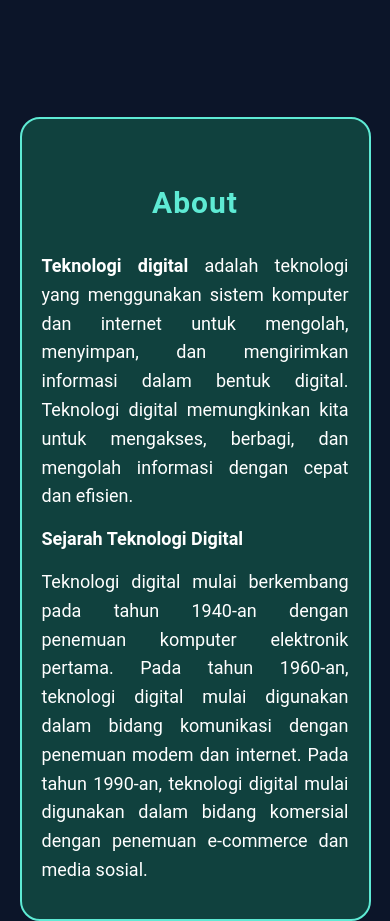
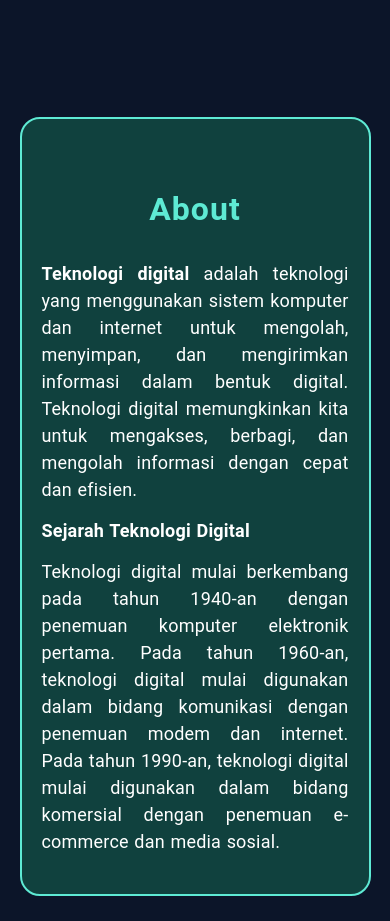
Before and after one commit to taufik-k/Project_TIK_Taufik, a plain HTML site: page index.html in a window 390 px wide. Shown: the part 827-1748 px from the top of the page. Drawn offline with Linux system fonts and the light colour scheme.

Commit message:
Enhance CSS for layout and responsiveness
Added styles for paragraphs, sections, and responsiveness.

```diff
--- a/style/style.css
+++ b/style/style.css
@@ -636,3 +636,77 @@ footer {
     line-height: 1.4;
   }
 }
+
+
+/*  pusingg sayaa pakkk*/
+
+/* ==== ULTRA CLEAN FIX (Semua Teks Rapi & Responsif) ==== */
+
+/* Semua paragraf di seluruh halaman */
+p {
+  text-align: justify;      /* rata kanan kiri */
+  line-height: 1.6;         /* jarak antar baris nyaman */
+  word-spacing: 0.05em;     /* antar kata rapat halus */
+  letter-spacing: 0.2px;    /* jarak antar huruf pas */
+  margin-bottom: 14px;      /* jarak antar paragraf */
+  text-justify: inter-word; /* biar rapat kanan-kiri */
+}
+
+/* Jarak antara HOME dan ABOUT */
+.home {
+  margin-bottom: 140px; /* tambah jarak biar gak nabrak */
+}
+
+/* Section ABOUT */
+.about {
+  padding-top: 100px;
+  padding-bottom: 100px;
+}
+
+.container-about {
+  width: 85%;
+  margin: auto;
+  background: rgb(16, 65, 62);
+  border: 2px solid rgb(94, 234, 212);
+  border-radius: 20px;
+  padding: 35px 40px;
+  line-height: 1.6;
+  text-align: justify;
+  word-break: break-word;
+}
+
+/* Judul About */
+.container-about h1 {
+  text-align: center;
+  color: rgb(94, 234, 212);
+  font-size: 42px;
+  margin-bottom: 25px;
+  letter-spacing: 1px;
+}
+
+/* Responsif untuk HP & Tablet */
+@media (max-width: 992px) {
+  p {
+    font-size: 16px;
+    line-height: 1.5;
+    margin-bottom: 12px;
+  }
+
+  .container-about {
+    width: 90%;
+    padding: 25px 20px;
+  }
+
+  .home {
+    margin-bottom: 100px;
+  }
+
+  .about {
+    padding-top: 70px;
+    padding-bottom: 80px;
+  }
+
+  .container-about h1 {
+    font-size: 32px;
+  }
+}
```
